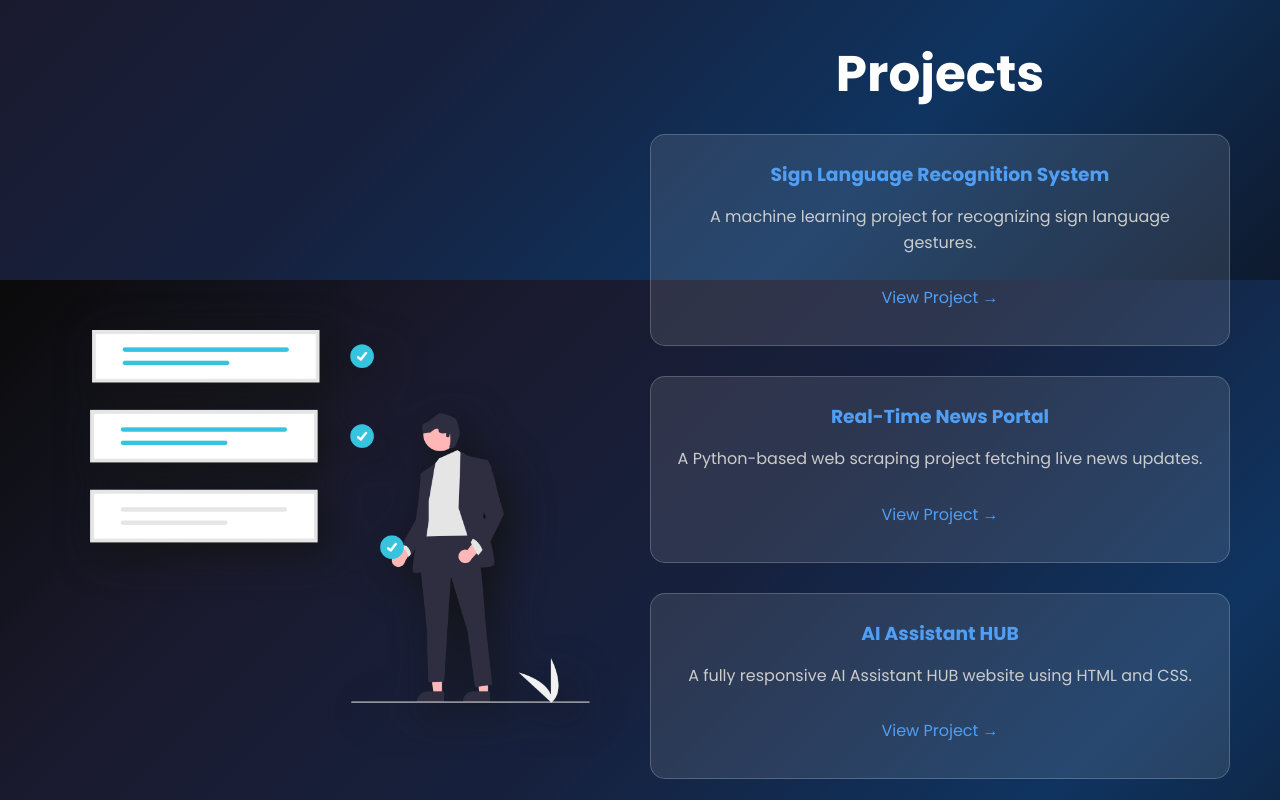
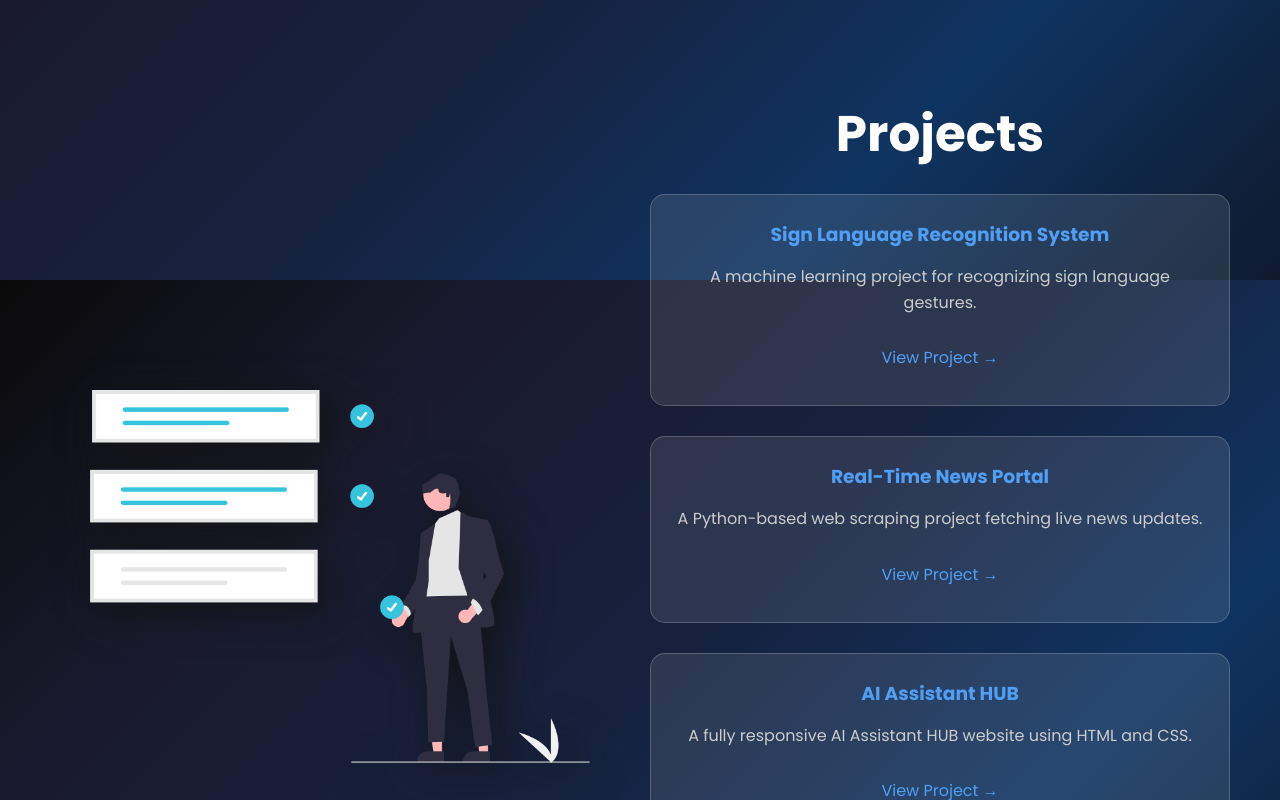
Before and after one commit to Arul-DevX/Personal_portfolio, a React (Vite) app: page / in a window 1280 px wide. Shown: the part 2120-2920 px from the top of the page. Built offline with nearby package versions, Linux system fonts and the light colour scheme; the HTML template or start-up script is replaced by a standard one.

Commit message:
Add Margin to Projects Section

```diff
--- a/src/components/Projects.jsx
+++ b/src/components/Projects.jsx
@@ -30,7 +30,7 @@ const Projects = () => {
   ]
 
   return (
-    <div className="container" id="projects">
+    <div className="container projects-section" id="projects">
       <div className="row">
         <div className="col1 animate-on-scroll fade-in-left">
           <ThreeDCard>
--- a/src/index.css
+++ b/src/index.css
@@ -166,6 +166,13 @@ a {
   padding: 40px 0;
 }
 
+/* Projects section with additional spacing */
+.projects-section {
+  height: 100vh;
+  padding: 80px 0;
+  margin: 60px 0;
+}
+
 .row {
   display: flex;
   align-items: center;
@@ -212,6 +219,12 @@ a {
 
   .about-section {
     height: 90vh;
+  }
+
+  .projects-section {
+    height: auto;
+    padding: 60px 0;
+    margin: 40px 0;
   }
 }
 
```
